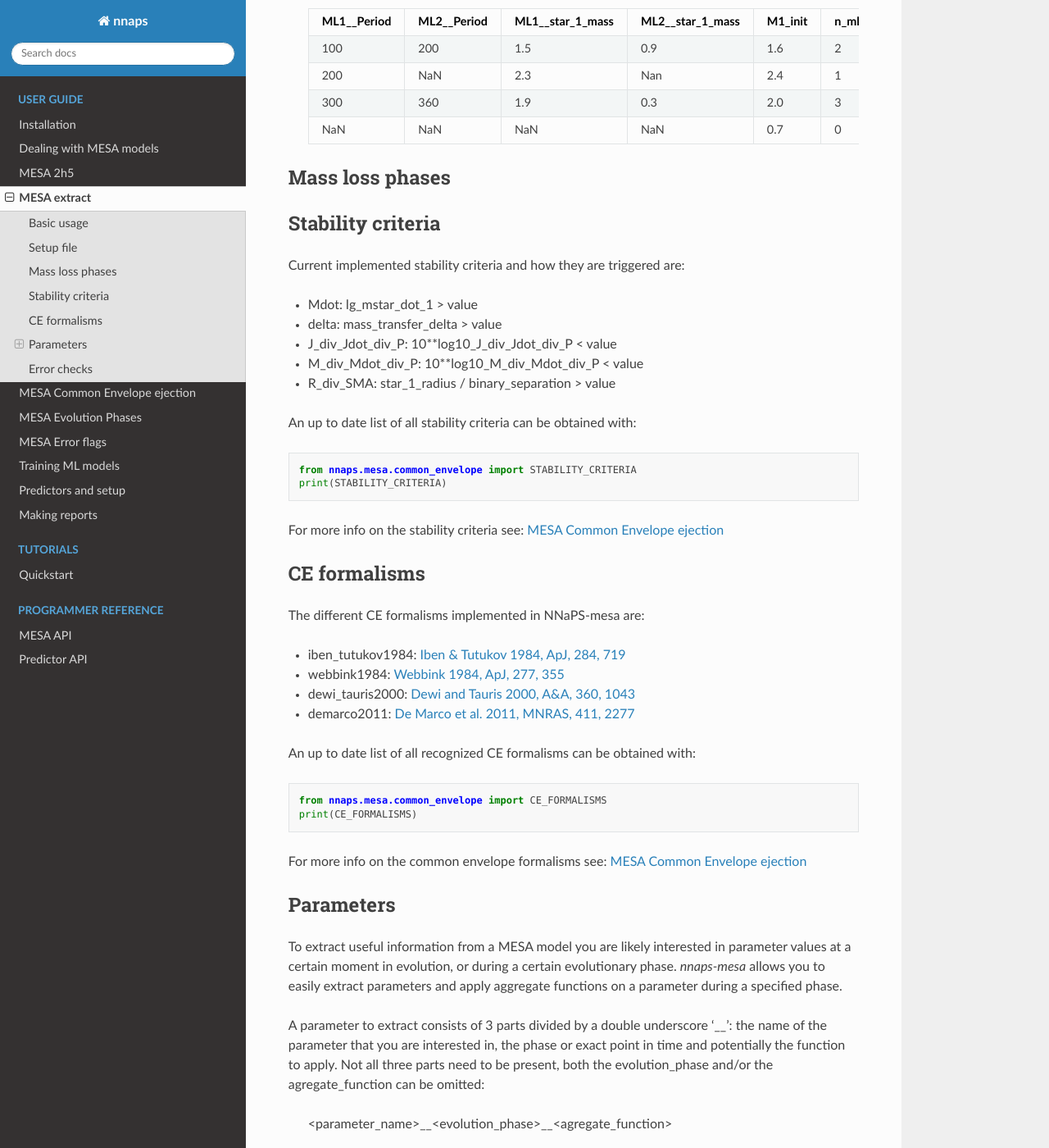
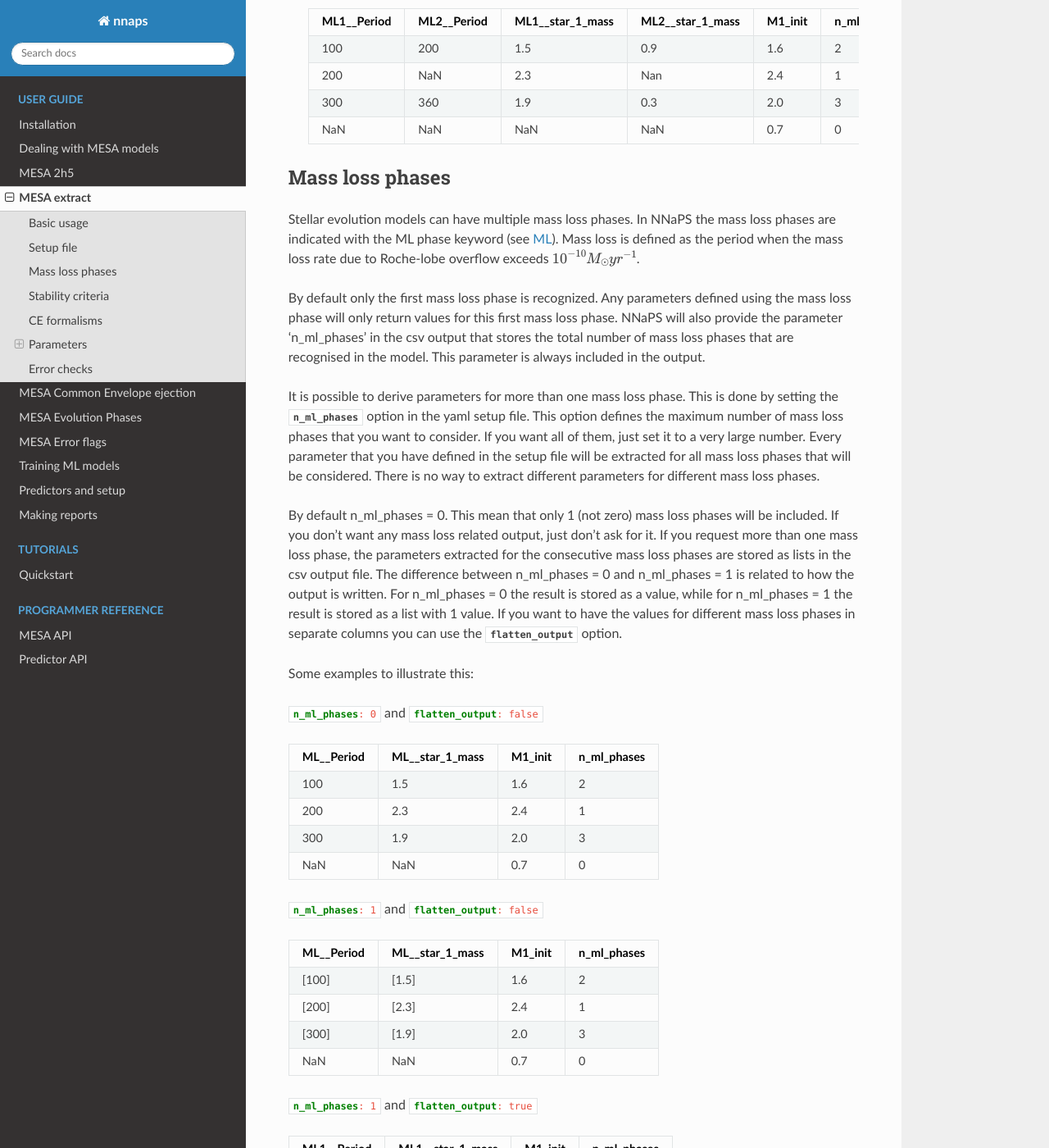
Before and after one commit to vosjo/nnaps, a Sphinx documentation site: the page built from docs/userguide/mesa_extract.rst, in a window 1280 px wide and 1400 px high, scrolled down 2880 px. Shown: the whole window at 82% size. Built offline with Sphinx 7.4.7 and the Read the Docs theme 2.0.0, drawn with Linux system fonts in a browser that asks for light colours; pages that are not in the unit, such as notebooks, are missing from menus; some of the changed text lies outside the part shown.

Commit message:
Docs: Added section on mass loss phases to MESA extract describing how to include multiple mass loss phases.

```diff
--- a/docs/userguide/mesa_extract.rst
+++ b/docs/userguide/mesa_extract.rst
@@ -144,6 +144,66 @@ The setup file has to be structured in yaml format, and can be provided using th
 
 Mass loss phases
 ----------------
+
+Stellar evolution models can have multiple mass loss phases. In NNaPS the mass loss phases are indicated with the ML
+phase keyword (see :ref:`ML<ml>`). Mass loss is defined as the period when the mass loss rate due to Roche-lobe overflow
+exceeds :math:`10^{-10} M_{\odot} yr^{-1}`.
+
+By default only the first mass loss phase is recognized. Any parameters defined using the mass loss phase will only
+return values for this first mass loss phase. NNaPS will also provide the parameter 'n_ml_phases' in the csv output that
+stores the total number of mass loss phases that are recognised in the model. This parameter is always included in the
+output.
+
+It is possible to derive parameters for more than one mass loss phase. This is done by setting the :option:`n_ml_phases`
+option in the yaml setup file. This option defines the maximum number of mass loss phases that you want to consider.
+If you want all of them, just set it to a very large number. Every parameter that you have defined in the setup file
+will be extracted for all mass loss phases that will be considered. There is no way to extract different parameters for
+different mass loss phases.
+
+By default n_ml_phases = 0. This mean that only 1 (not zero) mass loss phases will be included. If you don't want any
+mass loss related output, just don't ask for it.
+If you request more than one mass loss phase, the parameters extracted for the consecutive mass loss phases are stored
+as lists in the csv output file. The difference between n_ml_phases = 0 and n_ml_phases = 1 is related to how the
+output is written. For n_ml_phases = 0 the result is stored as a value, while for n_ml_phases = 1 the result is stored
+as a list with 1 value. If you want to have the values for different mass loss phases in separate columns you can  use
+the :option:`flatten_output` option.
+
+Some examples to illustrate this:
+
+:yaml:`n_ml_phases: 0` and :yaml:`flatten_output: false`
+
+================ ================ ======= ===========
+ML__Period       ML__star_1_mass  M1_init n_ml_phases
+================ ================ ======= ===========
+100              1.5              1.6     2
+200              2.3              2.4     1
+300              1.9              2.0     3
+NaN              NaN              0.7     0
+================ ================ ======= ===========
+
+:yaml:`n_ml_phases: 1` and :yaml:`flatten_output: false`
+
+================ ================ ======= ===========
+ML__Period       ML__star_1_mass  M1_init n_ml_phases
+================ ================ ======= ===========
+[100]            [1.5]            1.6     2
+[200]            [2.3]            2.4     1
+[300]            [1.9]            2.0     3
+NaN              NaN              0.7     0
+================ ================ ======= ===========
+
+:yaml:`n_ml_phases: 1` and :yaml:`flatten_output: true`
+
+================ ================ ======= ===========
+ML1__Period      ML1__star_1_mass M1_init n_ml_phases
+================ ================ ======= ===========
+100              1.5              1.6     2
+200              2.3              2.4     1
+300              1.9              2.0     3
+NaN              NaN              0.7     0
+================ ================ ======= ===========
+
+Notice that the column naming changed in the last example.
 
 Stability criteria
 ------------------
```
Also changed, not shown: other parts of docs/userguide/mesa_extract.rst (+1 -1 lines).
